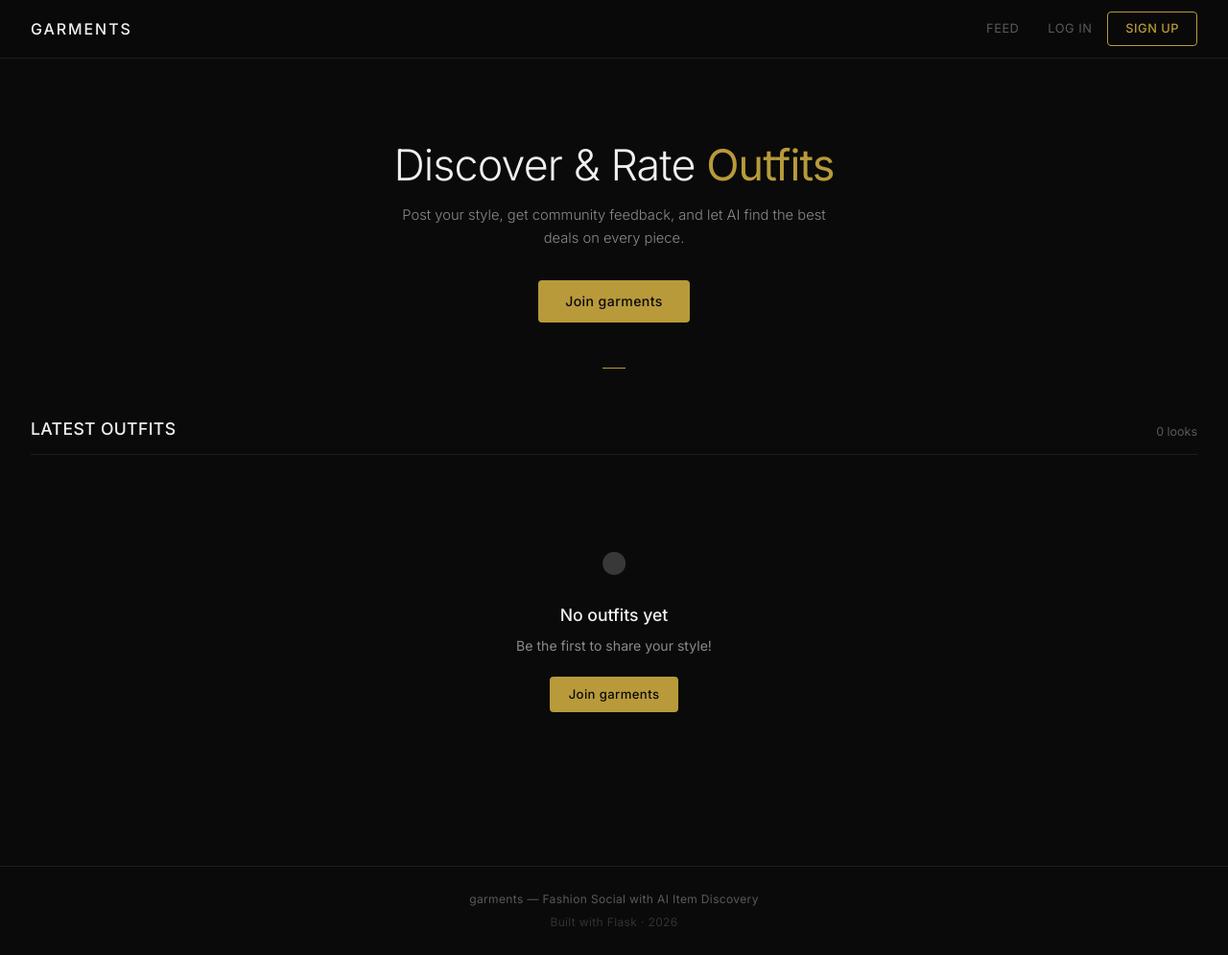
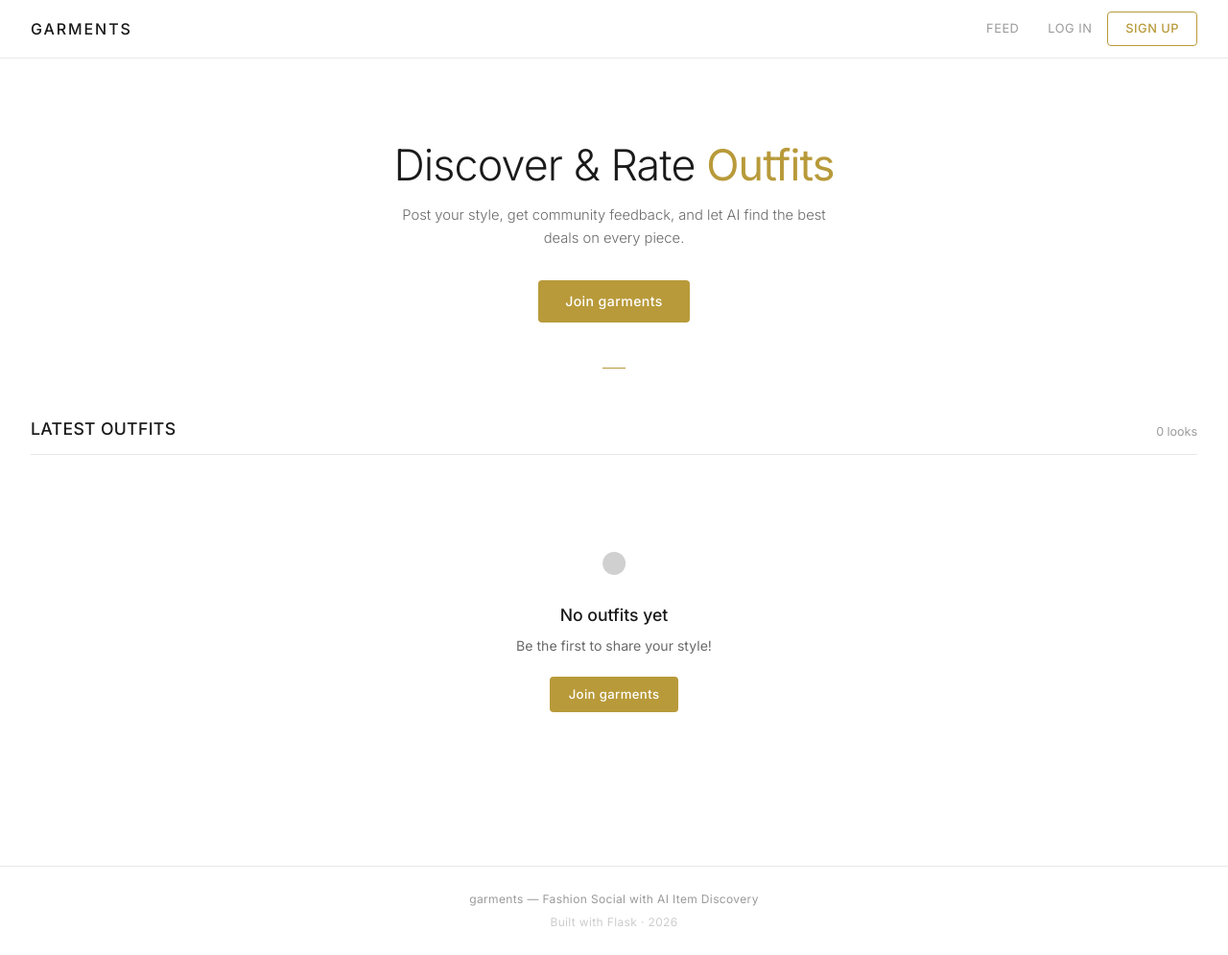
Before and after one commit to garmentssecurity-ai/garments-app, a Flask app: page / in a window 1280 px wide. Shown: the whole page at 96% size. Run offline with Flask 3, Linux system fonts and the light colour scheme; data that the repository does not hold is empty.

Commit message:
Light theme: white bg, black text

```diff
--- a/outfithub/static/css/style.css
+++ b/outfithub/static/css/style.css
@@ -7,22 +7,22 @@
 *, *::before, *::after { box-sizing: border-box; margin: 0; padding: 0; }
 
 :root {
-    /* Core palette — monochromatic, sophisticated */
-    --bg: #0a0a0a;
-    --bg-secondary: #111111;
-    --bg-card: #181818;
-    --bg-elevated: #1e1e1e;
-    --bg-surface: #252525;
-
-    --text-primary: #f0f0f0;
-    --text-secondary: #8a8a8a;
-    --text-muted: #5a5a5a;
-    --text-inverse: #0a0a0a;
+    /* Core palette — clean white, Prada-inspired minimalism */
+    --bg: #ffffff;
+    --bg-secondary: #f8f8f8;
+    --bg-card: #ffffff;
+    --bg-elevated: #fafafa;
+    --bg-surface: #f0f0f0;
+
+    --text-primary: #1a1a1a;
+    --text-secondary: #6a6a6a;
+    --text-muted: #9a9a9a;
+    --text-inverse: #ffffff;
 
     /* Accent — subtle refined gold, like Prada hardware */
     --accent: #b89a3a;
     --accent-hover: #c9aa4a;
-    --accent-subtle: rgba(184, 154, 58, 0.08);
+    --accent-subtle: rgba(184, 154, 58, 0.06);
 
     /* Status */
     --success: #22c55e;
@@ -31,18 +31,18 @@
     --info: #3b82f6;
 
     /* Borders & surfaces */
-    --border: #1e1e1e;
-    --border-light: #2a2a2a;
+    --border: #e8e8e8;
+    --border-light: #d0d0d0;
 
     /* Radius — Prada uses sharp, clean lines */
     --radius-sm: 4px;
     --radius: 8px;
     --radius-lg: 12px;
 
-    /* Shadows — subtle, never flashy */
-    --shadow-sm: 0 1px 2px rgba(0,0,0,0.3);
-    --shadow: 0 2px 12px rgba(0,0,0,0.4);
-    --shadow-lg: 0 4px 24px rgba(0,0,0,0.5);
+    /* Shadows — subtle, refined */
+    --shadow-sm: 0 1px 2px rgba(0,0,0,0.04);
+    --shadow: 0 2px 8px rgba(0,0,0,0.06);
+    --shadow-lg: 0 4px 16px rgba(0,0,0,0.08);
 
     /* Typography */
     --font-sans: 'Inter', -apple-system, BlinkMacSystemFont, 'Segoe UI', sans-serif;
@@ -93,7 +93,7 @@ img, video { max-width: 100%; height: auto; display: block; }
     left: 0;
     right: 0;
     z-index: 1000;
-    background: rgba(10, 10, 10, 0.92);
+    background: rgba(255, 255, 255, 0.92);
     backdrop-filter: blur(16px);
     -webkit-backdrop-filter: blur(16px);
     border-bottom: 1px solid var(--border);
```
Also changed, not shown: other parts of outfithub/static/css/style.css (+16 -16 lines).
